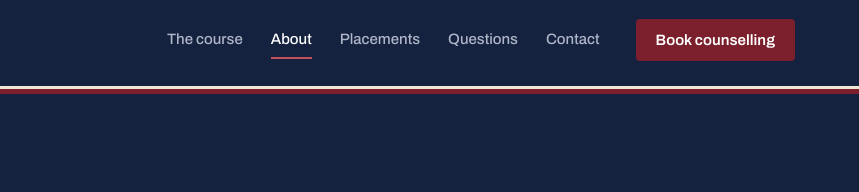
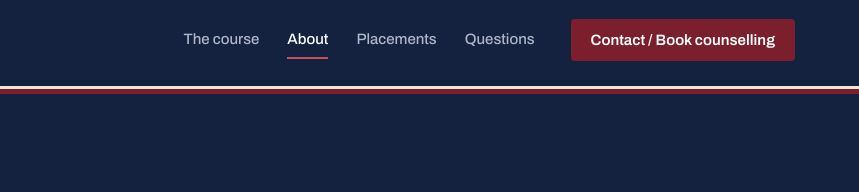
Before and after one commit to stain404/aviation-dreamz, a plain HTML site: page about.html in a window 1280 px wide. Shown: the top 192 px of the page, 421-1280 px from the left. Drawn offline with Linux system fonts and the light colour scheme.

Commit message:
Merge Contact and Book counselling into one nav and footer link
Co-Authored-By: Claude Sonnet 5.5 <noreply@anthropic.com>

```diff
--- a/about.html
+++ b/about.html
@@ -25,9 +25,8 @@
       <a href="about.html" aria-current="page">About</a>
       <a href="placements.html">Placements</a>
       <a href="faq.html">Questions</a>
-      <a href="contact.html">Contact</a>
     </nav>
-    <a class="btn" href="contact.html">Book counselling</a>
+    <a class="btn" href="contact.html">Contact / Book counselling</a>
     <button class="menu-btn" type="button" aria-controls="site-nav" aria-expanded="false">Menu</button>
   </div>
 </header>
@@ -206,8 +205,7 @@
         <h4>Enquiries</h4>
         <ul>
           <li><a href="faq.html">Questions</a></li>
-          <li><a href="contact.html">Book counselling</a></li>
-          <li><a href="contact.html">Visit us</a></li>
+          <li><a href="contact.html">Contact and book counselling</a></li>
         </ul>
       </div>
       <div>
```
Also changed, not shown: contact.html (+2 -3 lines), course.html (+2 -4 lines), faq.html (+2 -4 lines), index.html (+2 -4 lines), placements.html (+2 -4 lines).
